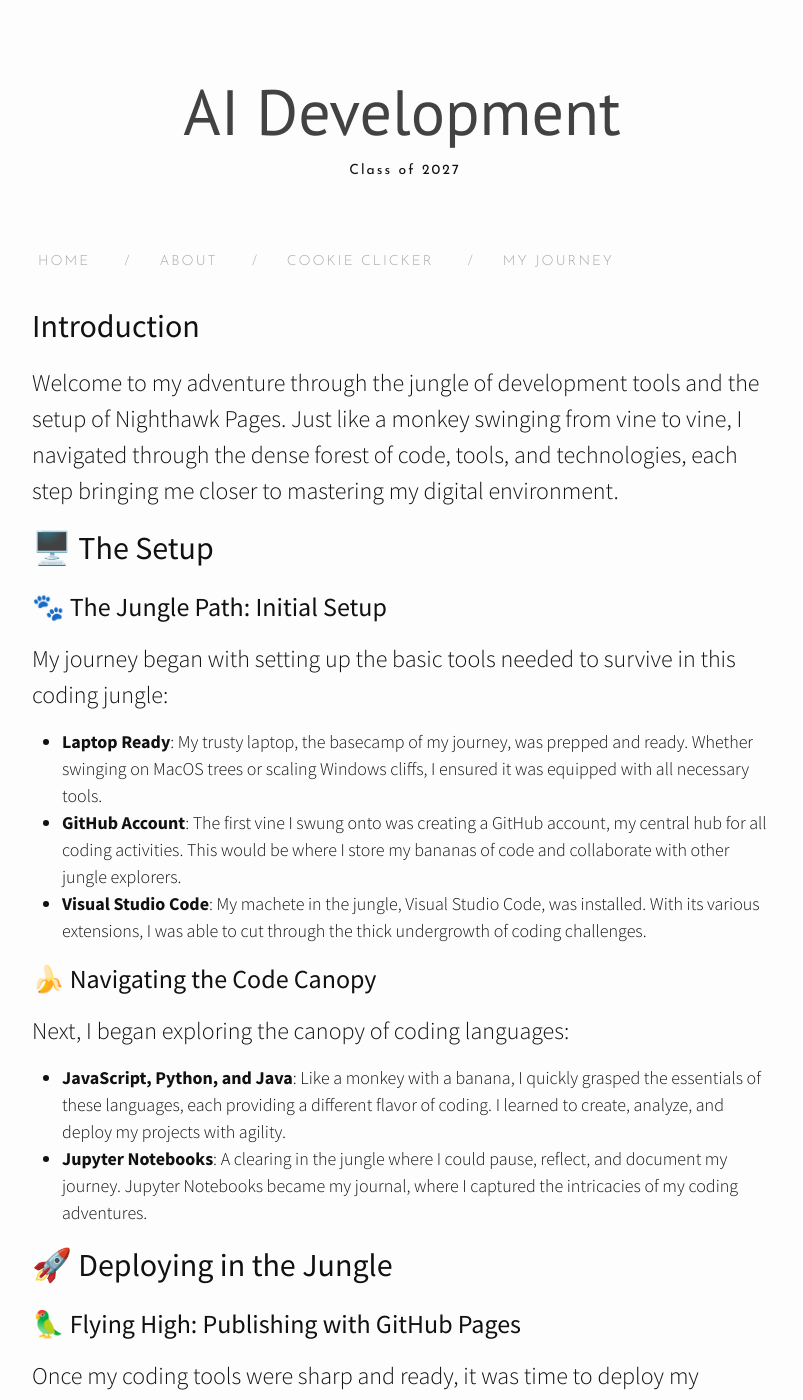
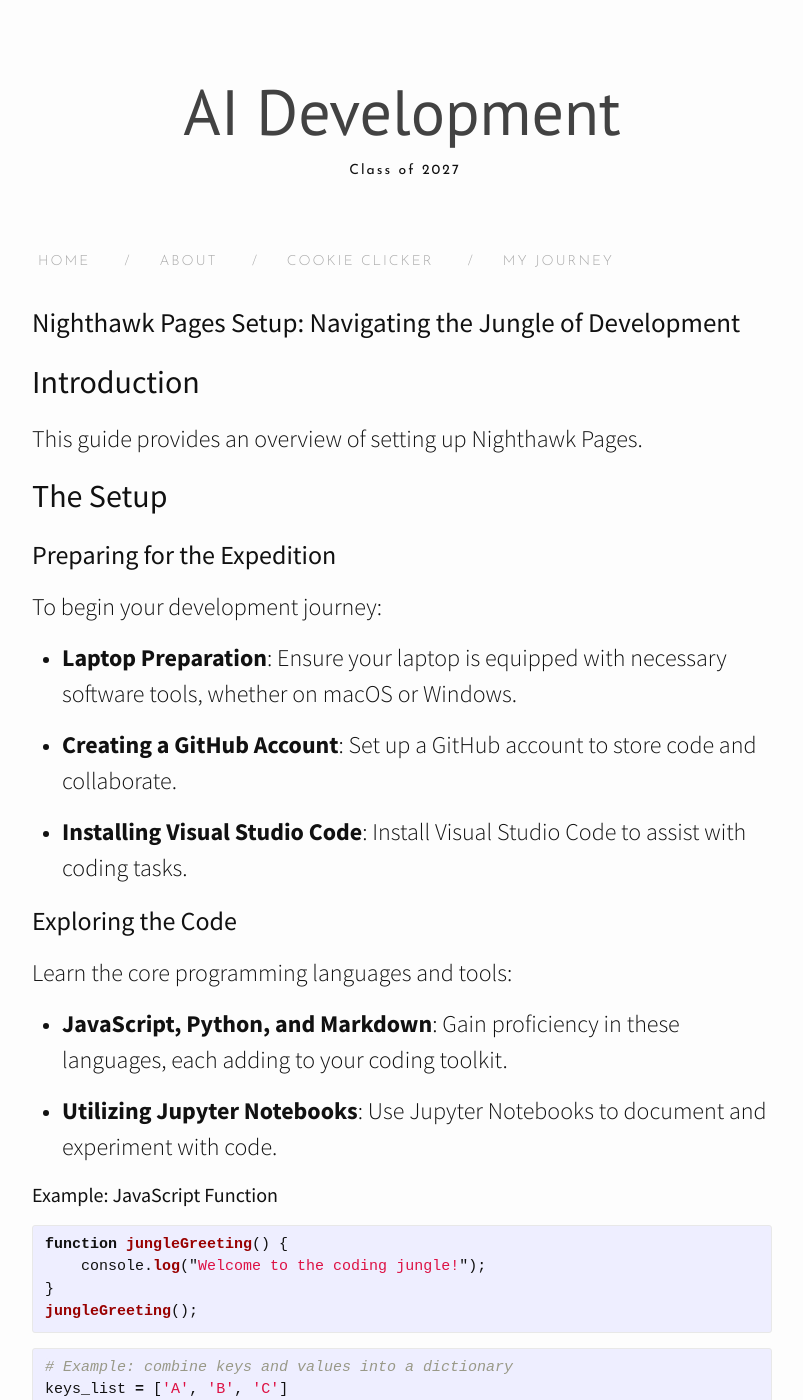
Before and after one commit to adikatre/adi_student, a Jekyll site: the page built from navigation/journey.md, in a window 1280 px wide and 1400 px high. Shown: the whole window, without its empty margins (238-1041 px from the left). Built offline with Jekyll 4.4.1, drawn with Linux system fonts in a browser that asks for light colours; nearby versions of some CDN libraries; some of the changed text lies outside the part shown.

````diff
--- a/navigation/journey.md
+++ b/navigation/journey.md
@@ -4,36 +4,45 @@
 permalink: /journey/
 ---
 
+# Nighthawk Pages Setup: Navigating the Jungle of Development
+
 ## Introduction
-Welcome to my adventure through the jungle of development tools and the setup of Nighthawk Pages. Just like a monkey swinging from vine to vine, I navigated through the dense forest of code, tools, and technologies, each step bringing me closer to mastering my digital environment.
 
-## 🖥️ The Setup
-### 🐾 The Jungle Path: Initial Setup
-My journey began with setting up the basic tools needed to survive in this coding jungle:
+This guide provides an overview of setting up Nighthawk Pages.
 
-- **Laptop Ready**: My trusty laptop, the basecamp of my journey, was prepped and ready. Whether swinging on MacOS trees or scaling Windows cliffs, I ensured it was equipped with all necessary tools.
-- **GitHub Account**: The first vine I swung onto was creating a GitHub account, my central hub for all coding activities. This would be where I store my bananas of code and collaborate with other jungle explorers.
-- **Visual Studio Code**: My machete in the jungle, Visual Studio Code, was installed. With its various extensions, I was able to cut through the thick undergrowth of coding challenges.
+## The Setup
 
-### 🍌 Navigating the Code Canopy
-Next, I began exploring the canopy of coding languages:
+### Preparing for the Expedition
 
-- **JavaScript, Python, and Java**: Like a monkey with a banana, I quickly grasped the essentials of these languages, each providing a different flavor of coding. I learned to create, analyze, and deploy my projects with agility.
-- **Jupyter Notebooks**: A clearing in the jungle where I could pause, reflect, and document my journey. Jupyter Notebooks became my journal, where I captured the intricacies of my coding adventures.
+To begin your development journey:
 
-## 🚀 Deploying in the Jungle
-### 🦜 Flying High: Publishing with GitHub Pages
-Once my coding tools were sharp and ready, it was time to deploy my creations. With the help of GitHub Pages, I showcased my projects, swinging through the vines of the web, leaving a trail of my progress for others to see.
+- **Laptop Preparation**: Ensure your laptop is equipped with necessary software tools, whether on macOS or Windows.
 
-### 🐍 Python Packages and 🧩 Java Packages
-The jungle is full of hidden treasures—Python and Java packages. With the `pip` and `pom.xml` tools, I added these pre-written codes to my arsenal, making my journey more efficient and enjoyable.
+- **Creating a GitHub Account**: Set up a GitHub account to store code and collaborate.
 
-## 💬 Collaborating with Fellow Explorers
-### 🦁 Roar of the Jungle: Communication and Collaboration
-No monkey survives alone. Through constant communication in Slack, I kept in touch with my fellow explorers, sharing tips and strategies on how to navigate this jungle. We worked together, just like a troop of monkeys, ensuring that no one was left behind.
+- **Installing Visual Studio Code**: Install Visual Studio Code to assist with coding tasks.
 
-### 🛠️ Tools and Projects: Agile/Scrum Methodology
-Understanding the importance of collaboration, I dived into Agile/Scrum methodologies. By using GitHub Issues and Projects, I learned how to work effectively within a team, planning our journey and making sure we reached our goals together.
+### Exploring the Code
 
-## Conclusion
-My monkey-and-jungle-themed journey through the setup of Nighthawk Pages has been an exhilarating experience. From swinging through the vines of code to exploring the depths of collaboration, I’ve learned how to survive and thrive in this digital jungle. This journey is just the beginning, and I’m excited to continue exploring and mastering new territories in the vast jungle of technology.
+Learn the core programming languages and tools:
+
+- **JavaScript, Python, and Markdown**: Gain proficiency in these languages, each adding to your coding toolkit.
+
+- **Utilizing Jupyter Notebooks**: Use Jupyter Notebooks to document and experiment with code.
+
+#### Example: JavaScript Function
+
+```javascript
+function jungleGreeting() {
+    console.log("Welcome to the coding jungle!");
+}
+jungleGreeting();
+```
+
+```python
+# Example: combine keys and values into a dictionary
+keys_list = ['A', 'B', 'C']
+values_list = ['blue', 'red', 'bold']
+
+dict_method_1 = dict(zip(keys_list, values_list))
+```
````
Also changed, not shown: index.md (+2 -2 lines), 3 other files.
